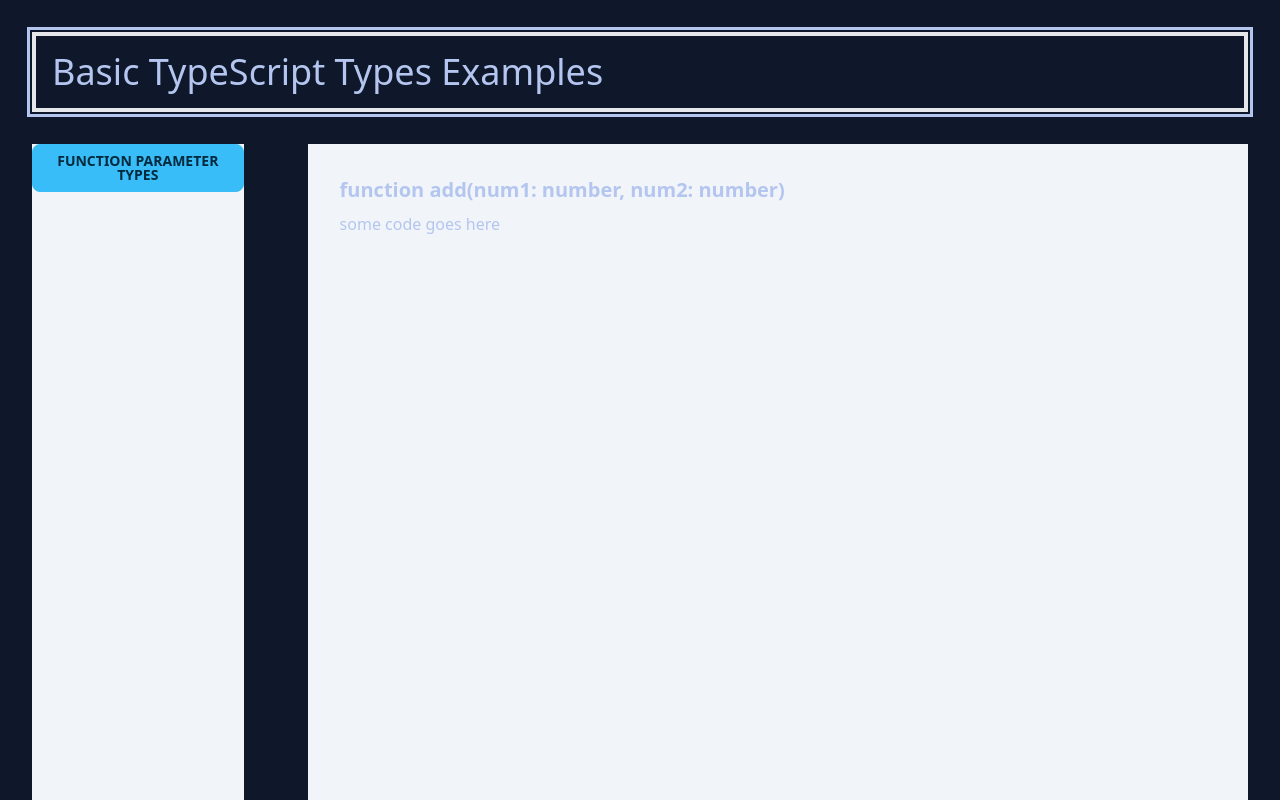
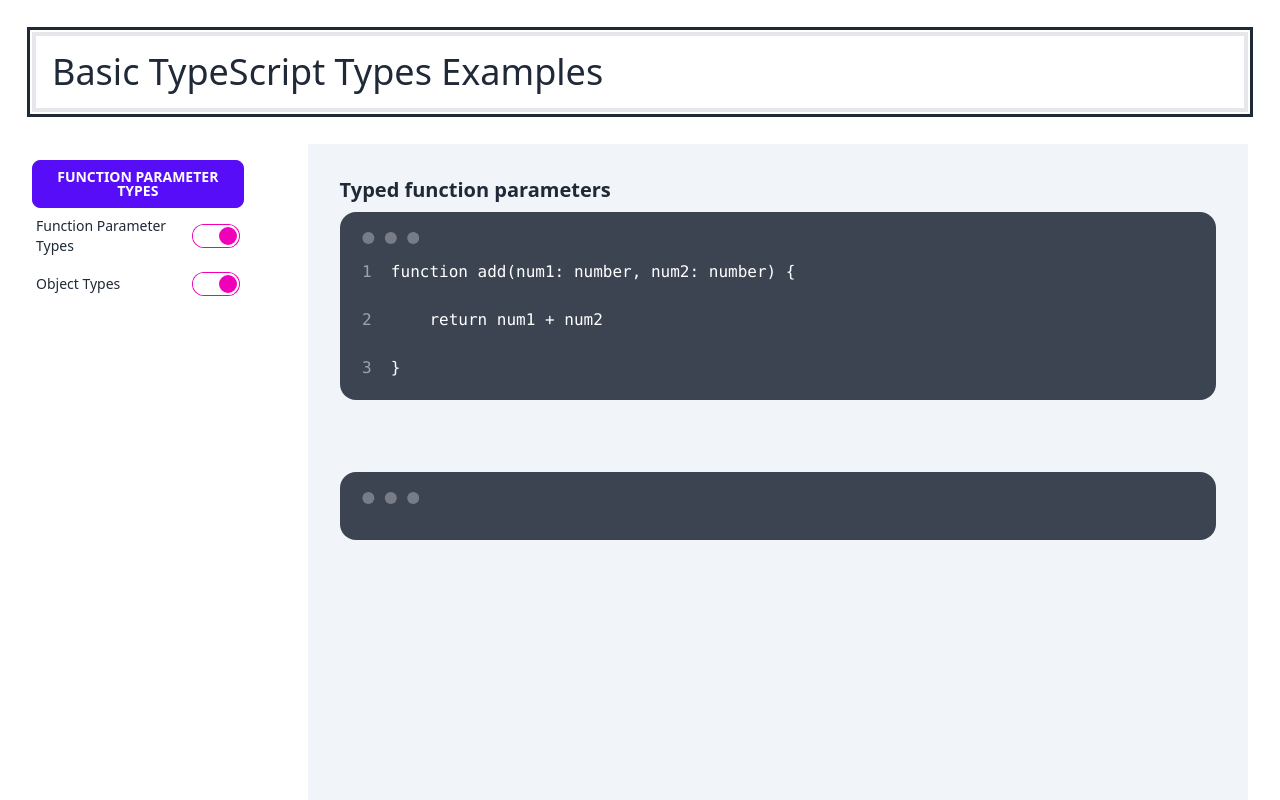
Before and after one commit to thortek/DGM2760_Spring2023_TypeScript, a website built with Vite: page index.html in a window 1280 px wide. Both pictures are taken after a click on the button "FUNCTION PARAMETER TYPES". Shown: the top 800 px of the page. Built offline with nearby package versions, Linux system fonts and the light colour scheme.

Commit message:
Working on code example

```diff
--- a/index.html
+++ b/index.html
@@ -1,5 +1,5 @@
 <!DOCTYPE html>
-<html lang="en" data-theme="night">
+<html lang="en" data-theme="light">
   <head>
     <meta charset="UTF-8" />
     <meta http-equiv="X-UA-Compatible" content="IE=edge" />
@@ -12,20 +12,38 @@
   <body>
     <header class="m-8 text-4xl border-4 p-4 outline outline-offset-2">Basic TypeScript Types Examples</header>
     <main class="flex h-screen">
-      <nav class="w-72 bg-slate-100 mx-8">
+      <nav class="w-72 mx-8">
         <ul>
-          <li>
+          <li class="mt-4 form-control">
             <button id="funcParams" class="btn btn-primary">
               Function Parameter Types
             </button>
+            <label class="cursor-pointer label">
+              <span class="label-text">Function Parameter Types</span>
+              <input type="checkbox" class="toggle toggle-secondary" checked />
+            </label>
+          </li>
+          <li id="objectTypes" class="form-control">
+            <label class="cursor-pointer label">
+              <span class="label-text">Object Types</span>
+              <input type="checkbox" class="toggle toggle-secondary" checked />
+            </label>
           </li>
         </ul>
       </nav>
       <div class="bg-slate-100 mx-8 w-screen">
-        <div id="codeExample" class="card">
+        <div id="codeExample1" class="card">
           <div class="card-body">
             <h2 class="card-title"></h2>
-            <div id="cardContent">
+            <div id="cardContent1" class="mockup-code">
+ <!-- here is where the code example gets inserted -->
+            </div>
+          </div>
+        </div>
+        <div id="codeExample2" class="card">
+          <div class="card-body">
+            <h2 class="card-title"></h2>
+            <div id="cardContent2" class="mockup-code">
  <!-- here is where the code example gets inserted -->
             </div>
           </div>
--- a/src/basicTypes.ts
+++ b/src/basicTypes.ts
@@ -1,14 +1,24 @@
 const funcParamsButton = document.querySelector('#funcParams')!
+const objectTypesToggle = document.querySelector('#objectTypes')!
 const codeExample = document.querySelector('#codeExample')!
 const cardTitle = document.querySelector('.card-title')!
-const cardContent = document.querySelector('#cardContent')!
+const cardContent1 = document.querySelector('#cardContent1')!
+const cardContent2 = document.querySelector('#cardContent2')!
 
-funcParamsButton.addEventListener('click', showExample)
+funcParamsButton.addEventListener('click', showExample1)
+objectTypesToggle.addEventListener('click', showExample2)
 
-function showExample() {
+function showExample1() {
     console.log('About to show example...')
-  cardTitle.textContent = 'function add(num1: number, num2: number)'
-  cardContent.innerHTML = `<p>some code goes here</p>`
+    cardTitle.textContent = 'Typed function parameters'
+    cardContent1.innerHTML = `<pre data-prefix="1">function add(num1: number, num2: number) {
+    <pre data-prefix="2">    return num1 + num2</pre>
+<pre data-prefix="3">}</pre>`
+
+}
+
+function showExample2() {
+
 }
 
 console.log('This is my Basic Types practice page')
```
Also changed, not shown: dist/output.css.
